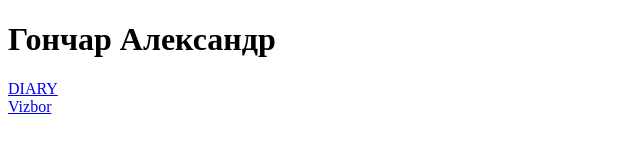
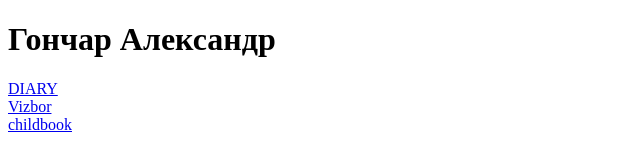
Before and after one commit to Gonfit/GoncharAlex, a plain HTML site: page index.html in a window 1280 px wide. Shown: the full height of the page, 0-640 px from the left. Drawn offline with Linux system fonts and the light colour scheme.

Commit message:
add 3 work

```diff
--- a/index.html
+++ b/index.html
@@ -10,5 +10,6 @@
     <h1>Гончар Александр</h1>
     <a href="HomeWork/HW1/Base/DIARY.html">DIARY</a> <br>
     <a href="HomeWork/HW1/Base/VIZBOR/vizbor.html">Vizbor</a> <br>
+    <a href="HomeWork/HW2/Base/CHILDBOOK/index.html">childbook</a> <br>
 </body>
 </html>
```
